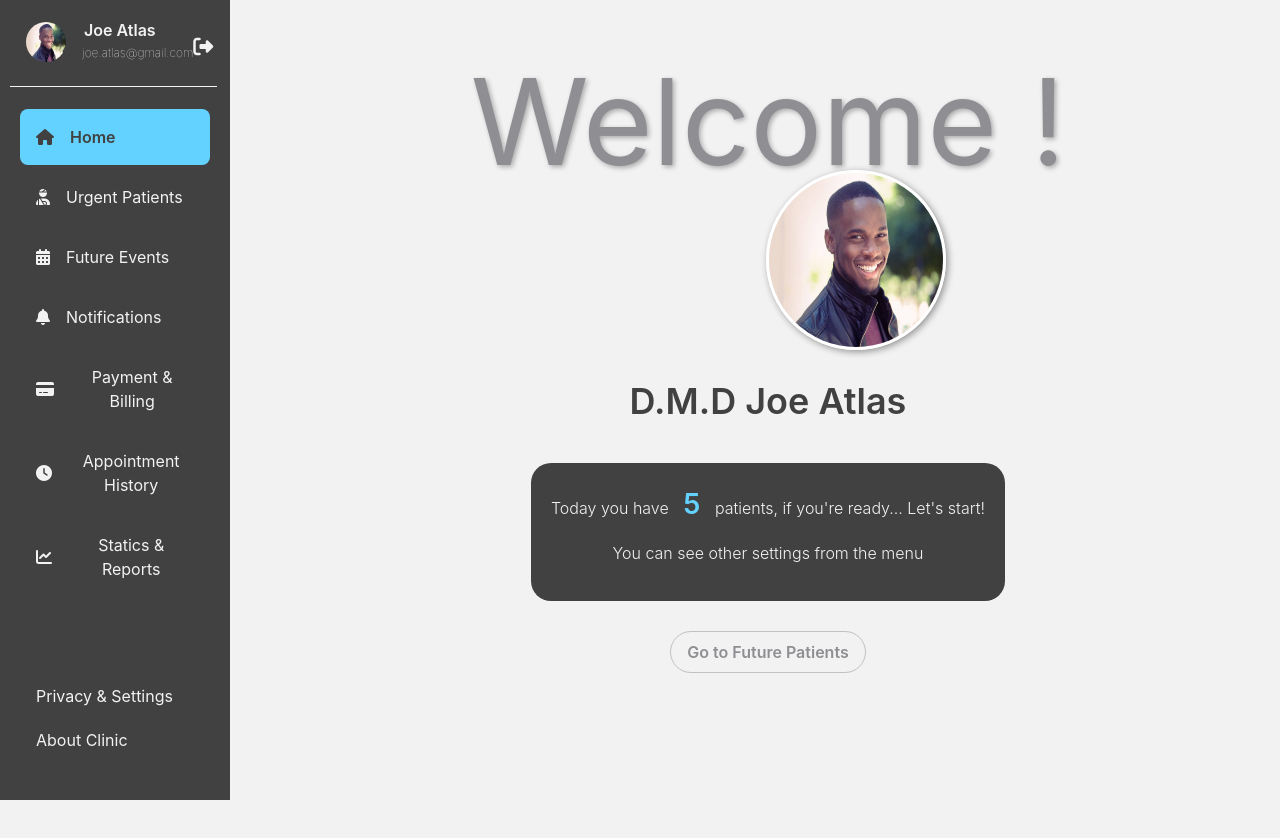
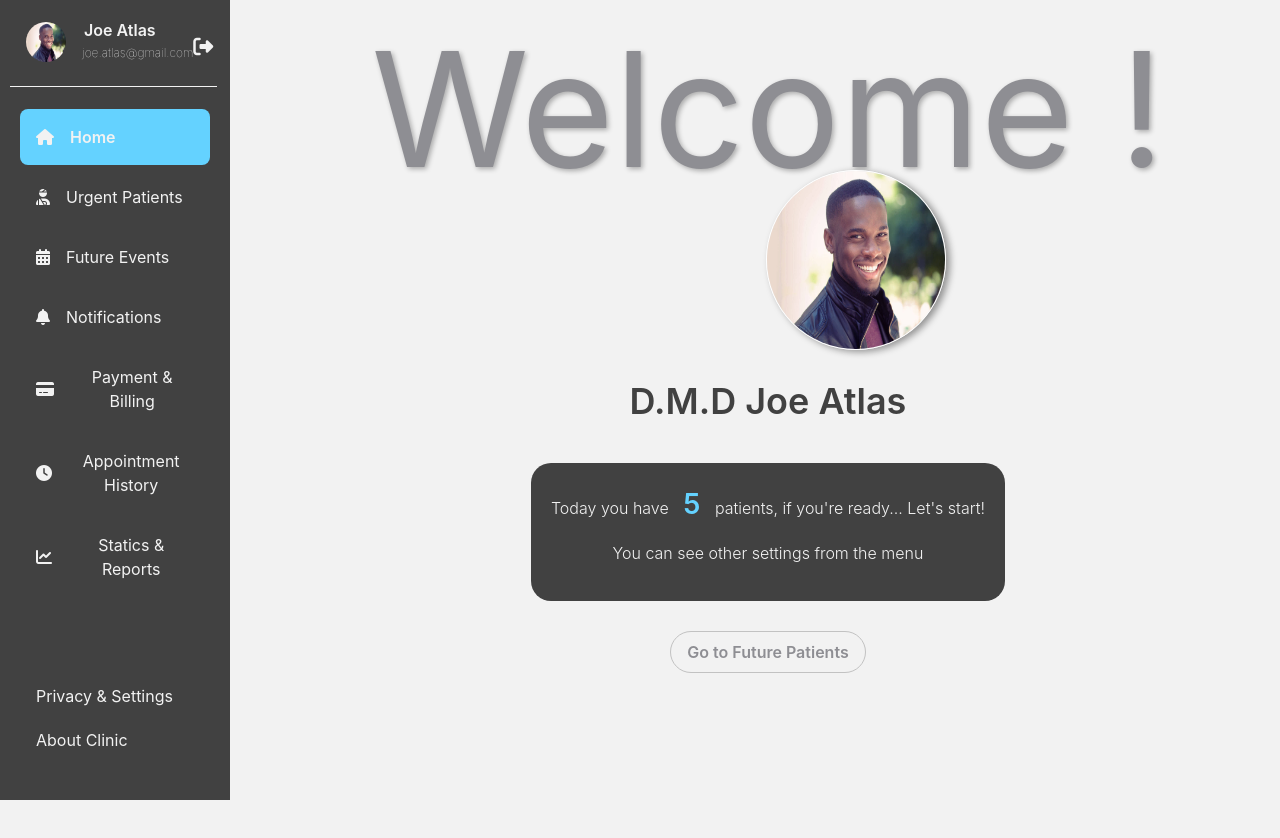
Before and after one commit to ssena-201903/Dentist-App-v3, a React (Create React App) app: page / in a window 1280 px wide. Built offline with nearby package versions, Linux system fonts and the light colour scheme; no server answers; the database is empty.

Commit message:
changed home

```diff
--- a/src/components/Home/Home.scss
+++ b/src/components/Home/Home.scss
@@ -10,9 +10,9 @@ $primary-blue: #64d2ff;
   h3 {
     position: absolute;
     font-weight: 400;
-    font-size: 120px;
+    font-size: 160px;
     color: $dark-grey;
-    top: 30px;
+    top: -7px;
     text-shadow: 2px 2px 5px rgba(0, 0, 0, 0.3);
   }
 
@@ -30,13 +30,13 @@ $primary-blue: #64d2ff;
         position: absolute;
         width: 180px;
         height: 180px;
-        border: 3px solid white;
+        border: 1px solid white;
         margin-top: 70px;
         top: 80px;
         left: 510px;
         border-radius: 50%;
         margin-bottom: 100px;
-        box-shadow: 2px 2px 7px rgba(0, 0, 0, 0.4);
+        box-shadow: 4px 2px 7px rgba(0, 0, 0, 0.4);
       }
     }
   }
--- a/src/components/Navbar/Navbar.scss
+++ b/src/components/Navbar/Navbar.scss
@@ -20,13 +20,13 @@ $font-aeonik: "Aeonik TRIAL", "sans-serif";
 
   &:hover {
     background-color: $primary-blue;
-    color: $primary-black;
+    color: $primary-white;
     cursor: pointer;
     font-weight: 600;
   }
   &.active {
     background-color: $primary-blue;
-    color: $primary-black;
+    color: $primary-white;
     font-weight: 600;
   }
 }
```
